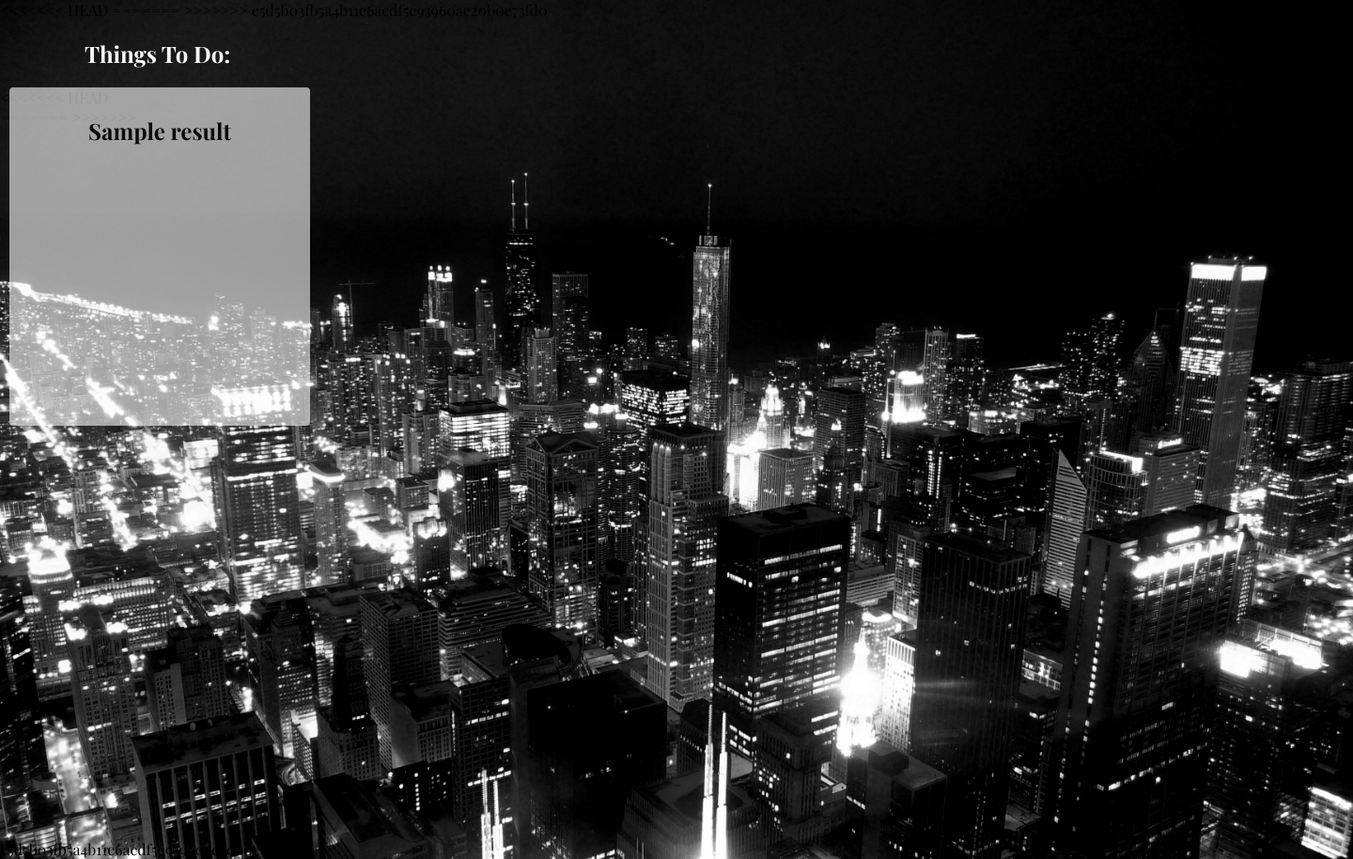
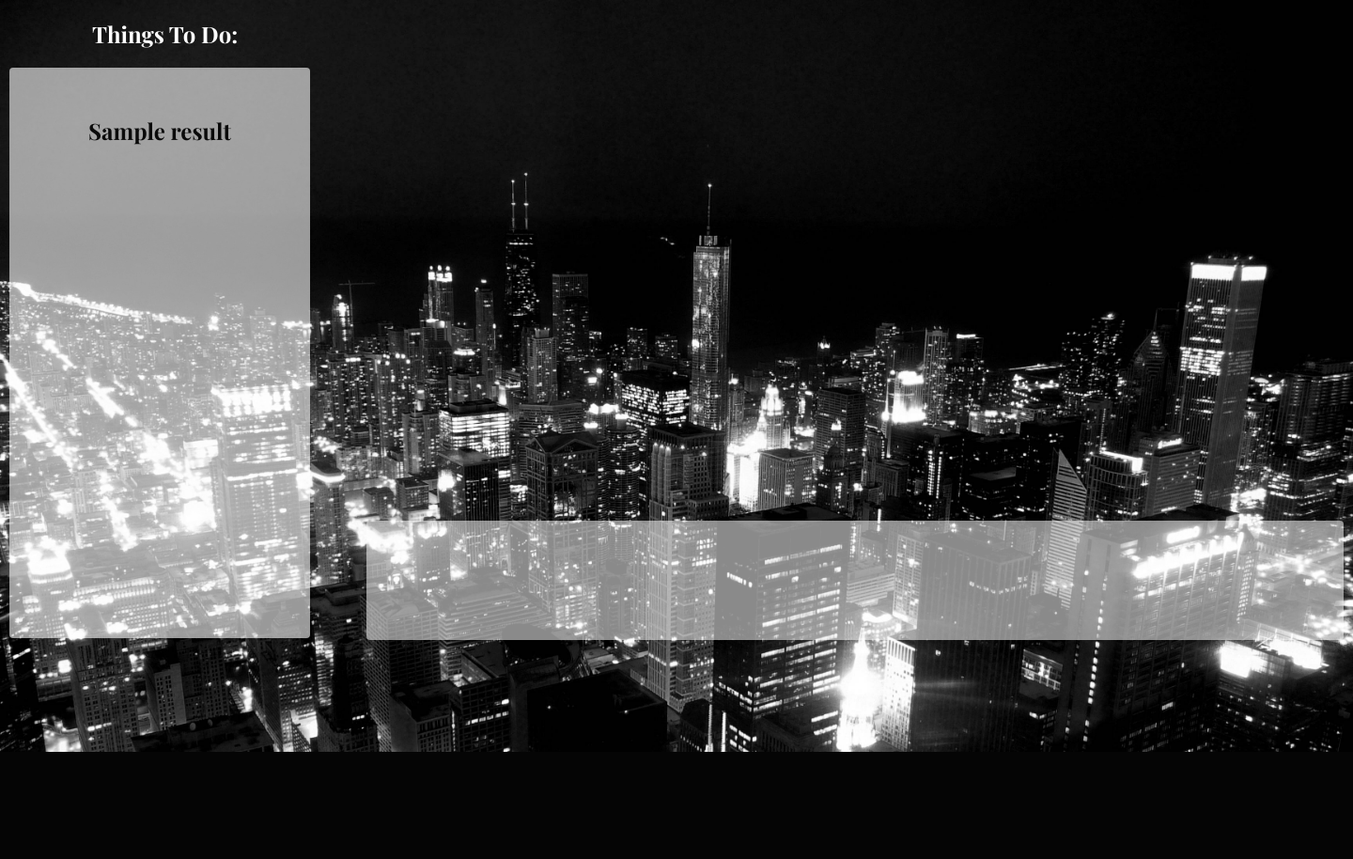
Before and after one commit to GeneralOneill/event-coordinator, a Python web app: template event-coordinator-15-08/templates/selections.html in a window 1440 px wide. Shown: the whole page at 94% size. After the commit the page ends 800 px from the top, so only its background shows below. Run offline with Jinja, Linux system fonts and the light colour scheme; the template is opened without the code that fills it: most values are stand-ins (such as "Sample title", 1, 10 or a date in 2020); some libraries are stand-ins or nearby versions.

Commit message:
added new trans box

```diff
--- /dev/null
+++ b/event-coordinator-15-08/scripts/script.js
@@ -0,0 +1 @@
+console.log('HEY GIRL HEY')
--- a/event-coordinator-15-08/stylesheets/selections.css
+++ b/event-coordinator-15-08/stylesheets/selections.css
@@ -15,8 +15,8 @@ body {
 .results {
   color: black
   left: 10px;
-  height: 300px;
   width: 300px;
+  height: 587px;
   text-align: center;
 }
 
@@ -27,15 +27,29 @@ body {
     position: absolute;
     left: 10px;
     width: 300px;
+    height: 587px;
     padding: 10px;
     border-radius: 4px;
 }
 
 #map-canvas {
-  height: 360px;
-  width: 640px;
+  height: 460px;
+  width: 1040px;
   margin-top: 52px;
   padding-top: 0px;
   border-radius: 4px;
   float: right;
 }
+
+#info_box {
+    background-color: #ffffff;
+    opacity: 0.9;
+    filter: alpha(opacity=90);
+    position: absolute;
+    left: 380px;
+    top: 482px;
+    height: 127px;
+    width: 1040px;
+    border-radius: 4px;
+    float: right;
+}
--- a/event-coordinator-15-08/templates/selections.html
+++ b/event-coordinator-15-08/templates/selections.html
@@ -2,41 +2,24 @@
 <html>
   <head>
     <link href="stylesheets/selections.css" type="text/css" rel="stylesheet">
-
     <meta name="viewport" content="initial-scale=1.0, user-scalable=no">
     <meta charset="utf-8">
-<<<<<<< HEAD
-    <script type="text/javascript" src="https://maps.googleapis.com/maps/api/js?libraries=places"></script>
-    <script src="scripts/places.js">
-      </script>
-    <style>
-      html, body, #map-canvas {
-        height: 100%;
-        margin: 0;
-        padding: 0;
-      }
-    </style>
-=======
-
     <script src="https://code.jquery.com/jquery-1.10.2.js"></script>
     <script type="text/javascript" src="https://maps.googleapis.com/maps/api/js?libraries=places"></script>
     <script src="scripts/places.js"></script>
->>>>>>> e5d5b03fb5a4b11e6acdf5e93960ae20b0e73fd0
+    <script src="scripts/script.js"></script>
   </head>
   <body>
     <div id="map-canvas"></div>
     <h2 id="things_to_do">Things To Do:</h2>
     <div class="background, transbox">
-      <p>
+      <br>
         {% for result in results %}
         <h2 class="results">{{result.name}}</h2>
         {%endfor%}
-      </p>
+      </br>
+      <div id="info_box">
+      </div>
     </div>
-<<<<<<< HEAD
-  </div>
-  <div id="map-canvas"></div>
-=======
->>>>>>> e5d5b03fb5a4b11e6acdf5e93960ae20b0e73fd0
   </body>
 </html>
```
Also changed, not shown: 1 other file.
